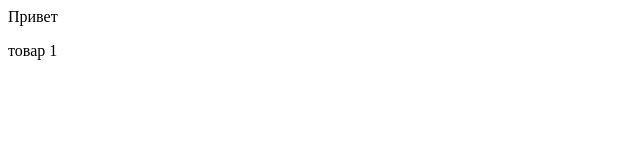
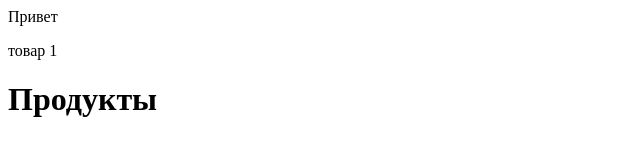
Before and after one commit to nikita3pp/project0, a plain HTML site: page index.html in a window 1280 px wide. Shown: the whole page, without its empty margins (0-640 px from the left). Drawn offline with Linux system fonts and the light colour scheme.

Commit message:
index.html mod

```diff
--- a/index.html
+++ b/index.html
@@ -9,6 +9,7 @@
   <body>
     <header class="privet">Привет</header>
     <p>товар 1</p>
+    <h1>Продукты</h1>
     <script src="script.js"></script>
   </body>
 </html>
```
